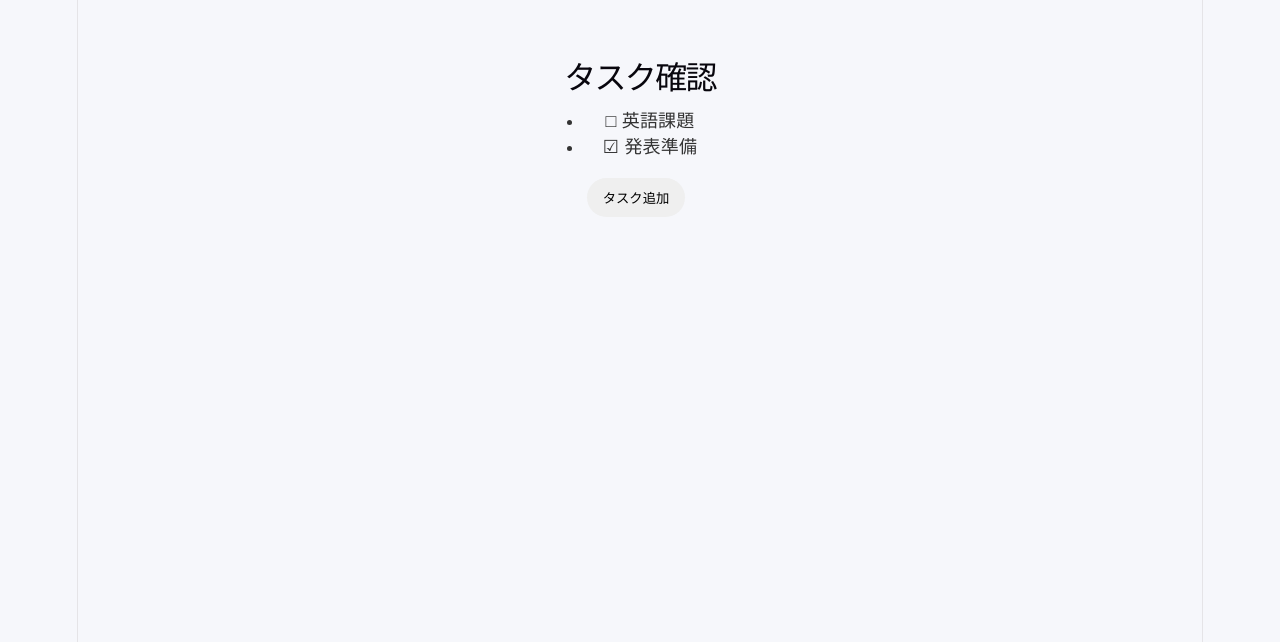
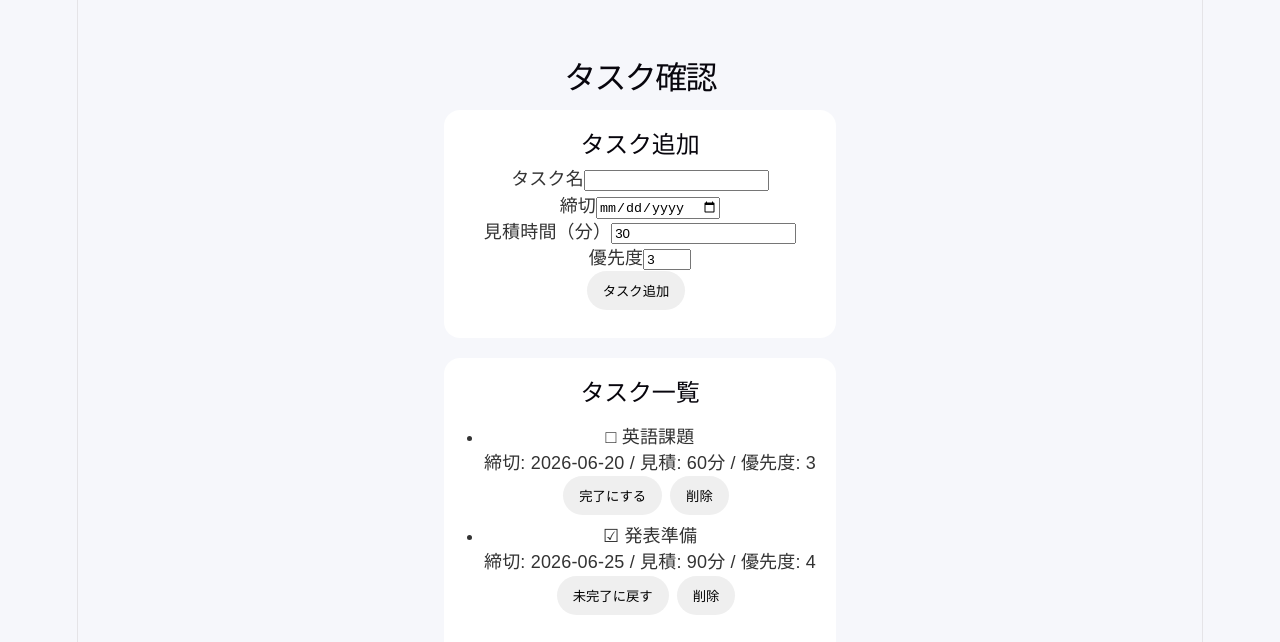
Before and after one commit to 3ackbut/Tsumi-Tsumi, a React (Vite) app: page /tasks in a window 1280 px wide. Shown: the top 642 px of the page. Built offline with nearby package versions, Linux system fonts and the light colour scheme.

Commit message:
追加: タスク管理機能を実装

```diff
--- a/src/pages/Tasks.tsx
+++ b/src/pages/Tasks.tsx
@@ -1,7 +1,7 @@
+import { useState } from "react";
 import type { Task } from "../types/task";
 
-function Tasks() {
-  const tasks: Task[] = [
+const initialTasks: Task[] = [
   {
     name: "英語課題",
     deadline: "2026-06-20",
@@ -18,19 +18,137 @@ function Tasks() {
   },
 ];
 
+function Tasks() {
+  const [tasks, setTasks] = useState<Task[]>(initialTasks);
+  const [name, setName] = useState("");
+  const [deadline, setDeadline] = useState("");
+  const [estimatedMinutes, setEstimatedMinutes] = useState(30);
+  const [priority, setPriority] = useState(3);
+
+  const addTask = () => {
+    if (name.trim() === "" || deadline === "") {
+      return;
+    }
+
+    const newTask: Task = {
+      name: name.trim(),
+      deadline,
+      estimatedMinutes,
+      priority,
+      completed: false,
+    };
+
+    setTasks((currentTasks) => [...currentTasks, newTask]);
+    setName("");
+    setDeadline("");
+    setEstimatedMinutes(30);
+    setPriority(3);
+  };
+
+  const deleteTask = (targetIndex: number) => {
+    setTasks((currentTasks) =>
+      currentTasks.filter((_, index) => index !== targetIndex),
+    );
+  };
+
+  const toggleCompleted = (targetIndex: number) => {
+    setTasks((currentTasks) =>
+      currentTasks.map((task, index) =>
+        index === targetIndex
+          ? { ...task, completed: !task.completed }
+          : task,
+      ),
+    );
+  };
+
   return (
     <main>
       <h1>タスク確認</h1>
 
+      <section>
+        <h2>タスク追加</h2>
+
+        <div>
+          <label>
+            タスク名
+            <input
+              type="text"
+              value={name}
+              onChange={(event) => setName(event.target.value)}
+            />
+          </label>
+        </div>
+
+        <div>
+          <label>
+            締切
+            <input
+              type="date"
+              value={deadline}
+              onChange={(event) => setDeadline(event.target.value)}
+            />
+          </label>
+        </div>
+
+        <div>
+          <label>
+            見積時間（分）
+            <input
+              type="number"
+              min="1"
+              value={estimatedMinutes}
+              onChange={(event) =>
+                setEstimatedMinutes(Number(event.target.value))
+              }
+            />
+          </label>
+        </div>
+
+        <div>
+          <label>
+            優先度
+            <input
+              type="number"
+              min="1"
+              max="5"
+              value={priority}
+              onChange={(event) => setPriority(Number(event.target.value))}
+            />
+          </label>
+        </div>
+
+        <button type="button" onClick={addTask}>
+          タスク追加
+        </button>
+      </section>
+
+      <section>
+        <h2>タスク一覧</h2>
+
+        {tasks.length === 0 ? (
+          <p>タスクはありません。</p>
+        ) : (
           <ul>
-        {tasks.map((task) => (
-          <li key={task.name}>
+            {tasks.map((task, index) => (
+              <li key={`${task.name}-${task.deadline}-${index}`}>
+                <p>
                   {task.completed ? "☑" : "□"} {task.name}
+                </p>
+                <p>
+                  締切: {task.deadline} / 見積: {task.estimatedMinutes}分 /
+                  優先度: {task.priority}
+                </p>
+                <button type="button" onClick={() => toggleCompleted(index)}>
+                  {task.completed ? "未完了に戻す" : "完了にする"}
+                </button>
+                <button type="button" onClick={() => deleteTask(index)}>
+                  削除
+                </button>
               </li>
             ))}
           </ul>
-
-      <button>タスク追加</button>
+        )}
+      </section>
     </main>
   );
 }
```
Lines whose indentation alone changed are shown as unchanged.
